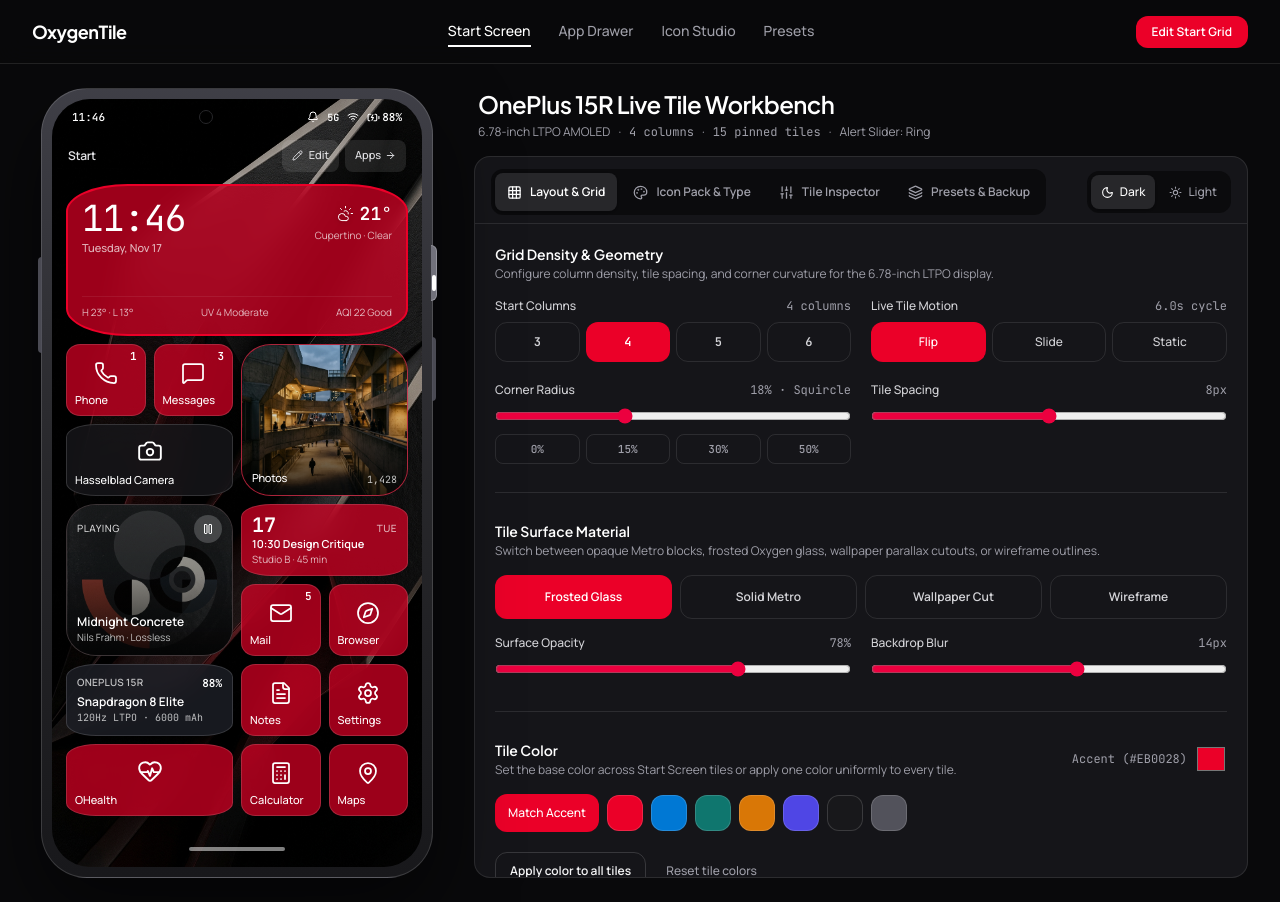
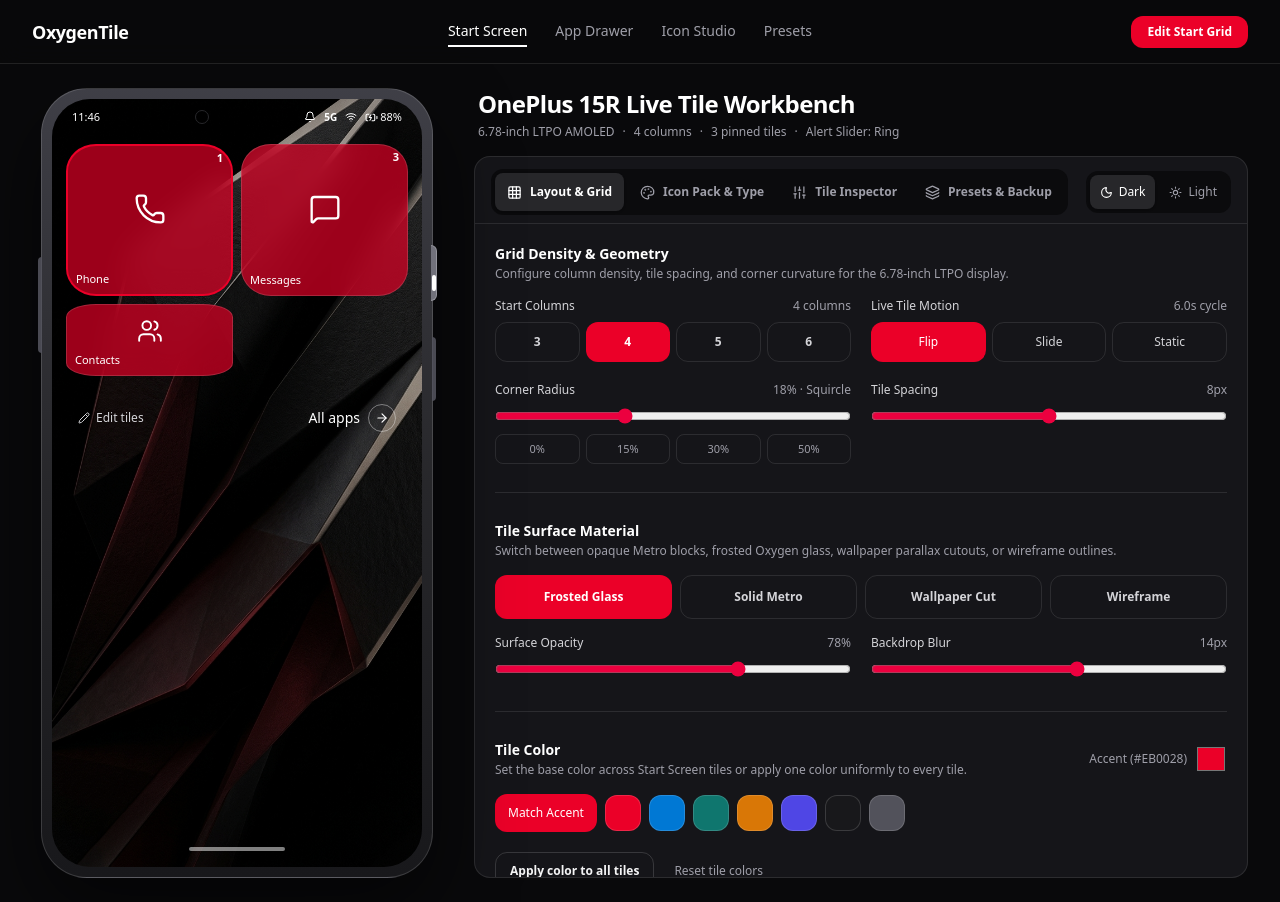
Before and after one commit to gargshi/WindowsLauncher, a React (Vite) app: page / in a window 1280 px wide. Built offline with nearby package versions, Linux system fonts and the light colour scheme.

Commit message:
feat: add Contacts app and enable swipe navigation
- Add Contacts tile and support for native system app launching
- Implement gesture-based view switching (Home/Apps)
- Update font definitions and clean up desktop-only UI
- Increment state version for configuration migration

```diff
--- a/src/App.tsx
+++ b/src/App.tsx
@@ -25,7 +25,7 @@ import {
   openAndroidDefaultHomeSettings,
 } from './utils/androidLauncherBridge';
 
-const STORAGE_KEY = 'oxygentile_15r_state_v1';
+const STORAGE_KEY = 'oxygentile_15r_state_v2';
 
 const TILE_SIZE_CYCLE: TileSize[] = ['1x1', '2x1', '2x2', '4x2'];
 
@@ -235,6 +235,23 @@ export default function App() {
     if (isNativeAndroid) {
       const launched = await launchNativeAndroidApp(app.packageName);
       if (launched) return;
+      // Match installed OnePlus/Android default package if generic package name differs
+      const keyword =
+        app.id === 'phone'
+          ? /dialer|phone/i
+          : app.id === 'messages'
+          ? /messaging|mms|messages/i
+          : app.id === 'contacts'
+          ? /contacts/i
+          : null;
+      if (keyword) {
+        const matched = apps.find(
+          (candidate) => candidate.id.startsWith('android-') && keyword.test(candidate.packageName)
+        );
+        if (matched && (await launchNativeAndroidApp(matched.packageName))) {
+          return;
+        }
+      }
     }
     setActiveApp(app);
   };
--- a/src/components/PhonePreview.tsx
+++ b/src/components/PhonePreview.tsx
@@ -1,4 +1,4 @@
-import React from 'react';
+import React, { useRef } from 'react';
 import {
   ArrowRight,
   BatteryCharging,
@@ -78,6 +78,27 @@ export const PhonePreview: React.FC<PhonePreviewProps> = ({
 }) => {
   const wallpaper = WALLPAPERS.find((w) => w.id === config.wallpaperId) ?? WALLPAPERS[0];
   const isLight = config.theme === 'light';
+  const swipeStartRef = useRef<{ x: number; y: number; time: number } | null>(null);
+
+  const handleScreenPointerDown = (e: React.PointerEvent<HTMLDivElement>) => {
+    swipeStartRef.current = { x: e.clientX, y: e.clientY, time: Date.now() };
+  };
+
+  const handleScreenPointerUp = (e: React.PointerEvent<HTMLDivElement>) => {
+    const start = swipeStartRef.current;
+    swipeStartRef.current = null;
+    if (!start || activeApp) return;
+    const dx = e.clientX - start.x;
+    const dy = e.clientY - start.y;
+    const dt = Date.now() - start.time;
+    if (dt < 750 && Math.abs(dx) > 55 && Math.abs(dx) > Math.abs(dy) * 1.2) {
+      if (dx > 0 && viewMode === 'start') {
+        onChangeViewMode('apps');
+      } else if (dx < 0 && viewMode === 'apps') {
+        onChangeViewMode('start');
+      }
+    }
+  };
 
   const rowHeightPx =
     config.gridColumns === 3
@@ -178,10 +199,10 @@ export const PhonePreview: React.FC<PhonePreviewProps> = ({
             </div>
           )}
 
-          {/* Status Bar + Punch-Hole Camera Cutout */}
+          {/* Simulated Status Bar + Punch-Hole Camera (Desktop Frame Only) */}
           {config.showStatusBar && (
             <div
-              className={`relative z-20 px-5 pt-2.5 pb-1.5 flex items-center justify-between text-[11px] font-mono-tabular font-medium select-none ${
+              className={`hidden lg:flex relative z-20 px-5 pt-2.5 pb-1.5 items-center justify-between text-[11px] font-mono-tabular font-medium select-none ${
                 isLight ? 'text-slate-900' : 'text-white'
               }`}
             >
@@ -212,61 +233,13 @@ export const PhonePreview: React.FC<PhonePreviewProps> = ({
           )}
 
           {/* Main Screen Content */}
-          <div className="relative z-10 flex-1 overflow-hidden">
+          <div
+            className="relative z-10 flex-1 overflow-hidden touch-pan-y"
+            onPointerDown={handleScreenPointerDown}
+            onPointerUp={handleScreenPointerUp}
+          >
             {viewMode === 'start' ? (
-              <div className="h-full overflow-y-auto no-scrollbar px-3.5 pt-2 pb-16">
-                {/* Subtle Launcher Action Header */}
-                <div className="flex items-center justify-between mb-3 px-0.5">
-                  <div className="flex items-center gap-2">
-                    <span
-                      className={`text-xs font-semibold tracking-tight ${
-                        isLight ? 'text-slate-800' : 'text-zinc-200'
-                      }`}
-                    >
-                      Start
-                    </span>
-                    {isEditMode && (
-                      <span
-                        className="text-[11px] font-medium"
-                        style={{ color: config.accentColor }}
-                      >
-                        Editing layout
-                      </span>
-                    )}
-                  </div>
-
-                  <div className="flex items-center gap-1.5">
-                    <button
-                      type="button"
-                      onClick={onToggleEditMode}
-                      className={`min-h-[32px] px-2.5 py-1 rounded-lg text-[11px] font-medium flex items-center gap-1.5 transition-colors ${
-                        isEditMode
-                          ? 'text-white'
-                          : isLight
-                          ? 'bg-white/70 text-slate-800 hover:bg-white'
-                          : 'bg-white/10 text-zinc-200 hover:bg-white/20'
-                      }`}
-                      style={isEditMode ? { backgroundColor: config.accentColor } : undefined}
-                    >
-                      {isEditMode ? <Check size={12} /> : <Pencil size={11} />}
-                      <span>{isEditMode ? 'Done' : 'Edit'}</span>
-                    </button>
-
-                    <button
-                      type="button"
-                      onClick={() => onChangeViewMode('apps')}
-                      className={`min-h-[32px] px-2.5 py-1 rounded-lg text-[11px] font-medium flex items-center gap-1 transition-colors ${
-                        isLight
-                          ? 'bg-white/70 text-slate-800 hover:bg-white'
-                          : 'bg-white/10 text-zinc-200 hover:bg-white/20'
-                      }`}
-                    >
-                      <span>Apps</span>
-                      <ArrowRight size={11} />
-                    </button>
-                  </div>
-                </div>
-
+              <div className="h-full overflow-y-auto no-scrollbar px-3.5 pt-3 pb-16">
                 {/* Live Tile Dense Grid */}
                 <div
                   className={`grid ${gridColsClass} grid-flow-dense`}
@@ -305,8 +278,24 @@ export const PhonePreview: React.FC<PhonePreviewProps> = ({
                   })}
                 </div>
 
-                {/* Windows Phone Style All Apps Footer Prompt */}
-                <div className="mt-5 flex items-center justify-end">
+                {/* Windows Phone Style Footer Actions */}
+                <div className="mt-5 flex items-center justify-between">
+                  <button
+                    type="button"
+                    onClick={onToggleEditMode}
+                    className={`min-h-[40px] px-3 rounded-xl text-xs font-medium flex items-center gap-1.5 transition-colors ${
+                      isEditMode
+                        ? 'text-white'
+                        : isLight
+                        ? 'text-slate-700 hover:bg-slate-900/5'
+                        : 'text-zinc-300 hover:bg-white/10'
+                    }`}
+                    style={isEditMode ? { backgroundColor: config.accentColor } : undefined}
+                  >
+                    {isEditMode ? <Check size={13} /> : <Pencil size={12} />}
+                    <span>{isEditMode ? 'Done editing' : 'Edit tiles'}</span>
+                  </button>
+
                   <button
                     type="button"
                     onClick={() => onChangeViewMode('apps')}
@@ -417,7 +406,7 @@ export const PhonePreview: React.FC<PhonePreviewProps> = ({
               </div>
             )}
 
-            {/* OxygenOS Home Gesture Pill */}
+            {/* OxygenOS Home Gesture Pill (Desktop Frame Only) */}
             <button
               type="button"
               aria-label="Home gesture bar"
@@ -425,7 +414,7 @@ export const PhonePreview: React.FC<PhonePreviewProps> = ({
                 onCloseApp();
                 onChangeViewMode('start');
               }}
-              className="w-28 h-5 flex items-center justify-center cursor-pointer group"
+              className="hidden lg:flex w-28 h-5 items-center justify-center cursor-pointer group"
             >
               <span
                 className={`block w-24 h-1 rounded-full transition-all group-hover:w-28 ${
--- a/src/data/launcherDefaults.ts
+++ b/src/data/launcherDefaults.ts
@@ -32,6 +32,7 @@ import {
   ShoppingBag,
   Sun,
   Terminal,
+  Users,
   Video,
   Wallet,
   Zap,
@@ -83,6 +84,7 @@ export const ICON_REGISTRY: Record<IconName, { label: string; component: LucideI
   bell: { label: 'Alerts', component: Bell },
   folder: { label: 'Files', component: Folder },
   activity: { label: 'Pulse', component: Activity },
+  users: { label: 'Contacts', component: Users },
 };
 
 export const WALLPAPERS: WallpaperOption[] = [
@@ -166,6 +168,15 @@ export const APP_CATALOG: AppDefinition[] = [
     liveFeedType: 'messages',
     badgeCount: 3,
     miniAppSummary: 'RCS Active · 3 unread threads',
+  },
+  {
+    id: 'contacts',
+    name: 'Contacts',
+    packageName: 'com.google.android.contacts',
+    category: 'Communication',
+    icon: 'users',
+    liveFeedType: 'none',
+    miniAppSummary: '312 synced contacts · Speed dial ready',
   },
   {
     id: 'camera',
@@ -367,21 +378,9 @@ export const DEFAULT_CONFIG: LauncherConfig = {
 };
 
 export const DEFAULT_TILES: TileItem[] = [
-  { id: 'tile-weather', appId: 'weather-clock', size: '4x2', liveEnabled: true, order: 0 },
-  { id: 'tile-phone', appId: 'phone', size: '1x1', liveEnabled: false, badgeCount: 1, order: 1 },
-  { id: 'tile-messages', appId: 'messages', size: '1x1', liveEnabled: true, badgeCount: 3, order: 2 },
-  { id: 'tile-photos', appId: 'photos', size: '2x2', liveEnabled: true, order: 3 },
-  { id: 'tile-camera', appId: 'camera', size: '2x1', customColor: '#18181B', liveEnabled: false, order: 4 },
-  { id: 'tile-music', appId: 'music', size: '2x2', liveEnabled: true, order: 5 },
-  { id: 'tile-calendar', appId: 'calendar', size: '2x1', liveEnabled: true, order: 6 },
-  { id: 'tile-mail', appId: 'mail', size: '1x1', liveEnabled: true, badgeCount: 5, order: 7 },
-  { id: 'tile-browser', appId: 'browser', size: '1x1', liveEnabled: false, order: 8 },
-  { id: 'tile-15r', appId: 'system-15r', size: '2x1', customColor: '#1E2028', liveEnabled: true, order: 9 },
-  { id: 'tile-notes', appId: 'notes', size: '1x1', liveEnabled: false, order: 10 },
-  { id: 'tile-settings', appId: 'settings', size: '1x1', liveEnabled: false, order: 11 },
-  { id: 'tile-health', appId: 'health', size: '2x1', liveEnabled: true, order: 12 },
-  { id: 'tile-calculator', appId: 'calculator', size: '1x1', liveEnabled: false, order: 13 },
-  { id: 'tile-maps', appId: 'maps', size: '1x1', liveEnabled: false, order: 14 },
+  { id: 'tile-phone', appId: 'phone', size: '2x2', liveEnabled: false, badgeCount: 1, order: 0 },
+  { id: 'tile-messages', appId: 'messages', size: '2x2', liveEnabled: true, badgeCount: 3, order: 1 },
+  { id: 'tile-contacts', appId: 'contacts', size: '2x1', liveEnabled: false, order: 2 },
 ];
 
 export const LAUNCHER_PRESETS: LauncherPreset[] = [
--- a/src/index.css
+++ b/src/index.css
@@ -3,9 +3,9 @@
 
 @layer base {
   :root {
-    --font-display: 'Plus Jakarta Sans', system-ui, -apple-system, sans-serif;
-    --font-body: 'Manrope', system-ui, -apple-system, sans-serif;
-    --font-mono: 'JetBrains Mono', ui-monospace, SFMono-Regular, monospace;
+    --font-display: system-ui, -apple-system, BlinkMacSystemFont, 'Segoe UI', Roboto, sans-serif;
+    --font-body: system-ui, -apple-system, BlinkMacSystemFont, 'Segoe UI', Roboto, sans-serif;
+    --font-mono: ui-monospace, SFMono-Regular, Menlo, Monaco, Consolas, monospace;
   }
 
   body {
@@ -18,7 +18,7 @@
   }
 
   .font-mono-tabular {
-    font-family: var(--font-mono);
+    font-family: var(--font-body);
     font-variant-numeric: tabular-nums;
   }
 }
--- a/src/types/launcher.ts
+++ b/src/types/launcher.ts
@@ -52,7 +52,8 @@ export type IconName =
   | 'layers'
   | 'bell'
   | 'folder'
-  | 'activity';
+  | 'activity'
+  | 'users';
 
 export type LiveFeedType =
   | 'none'
```
